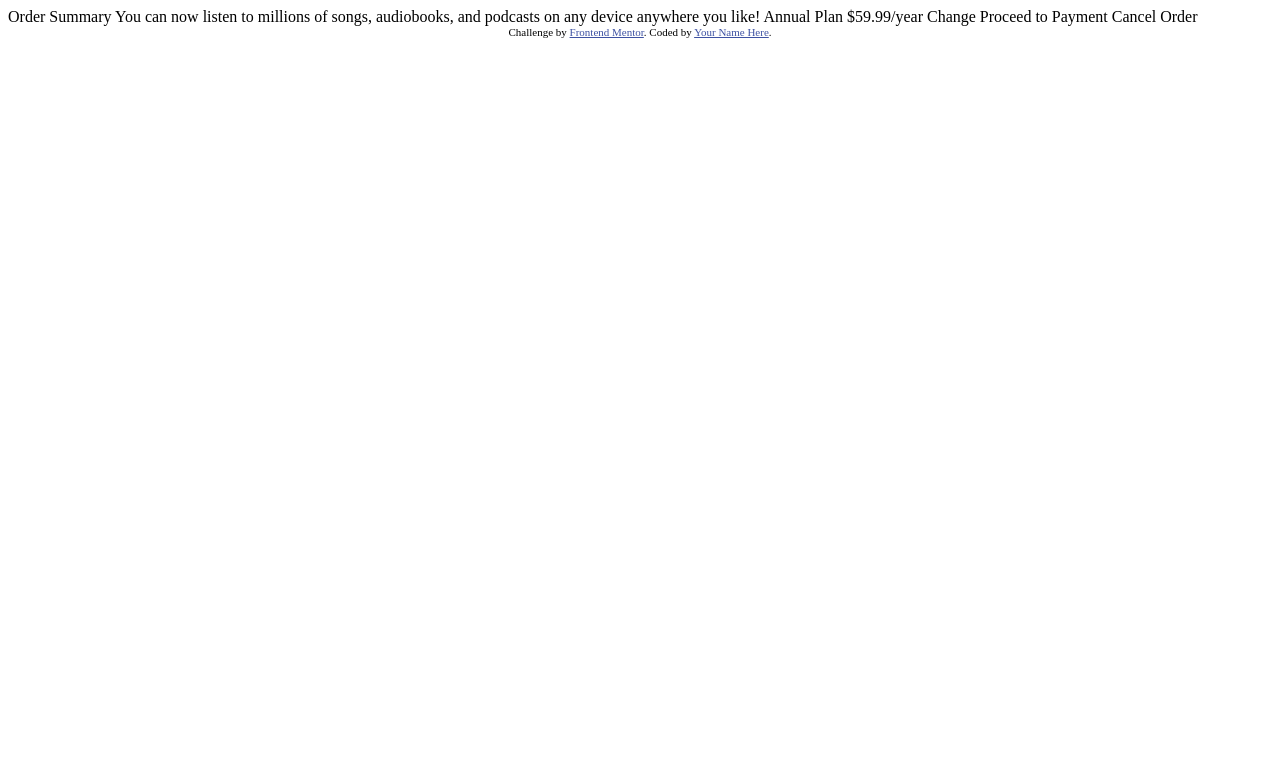
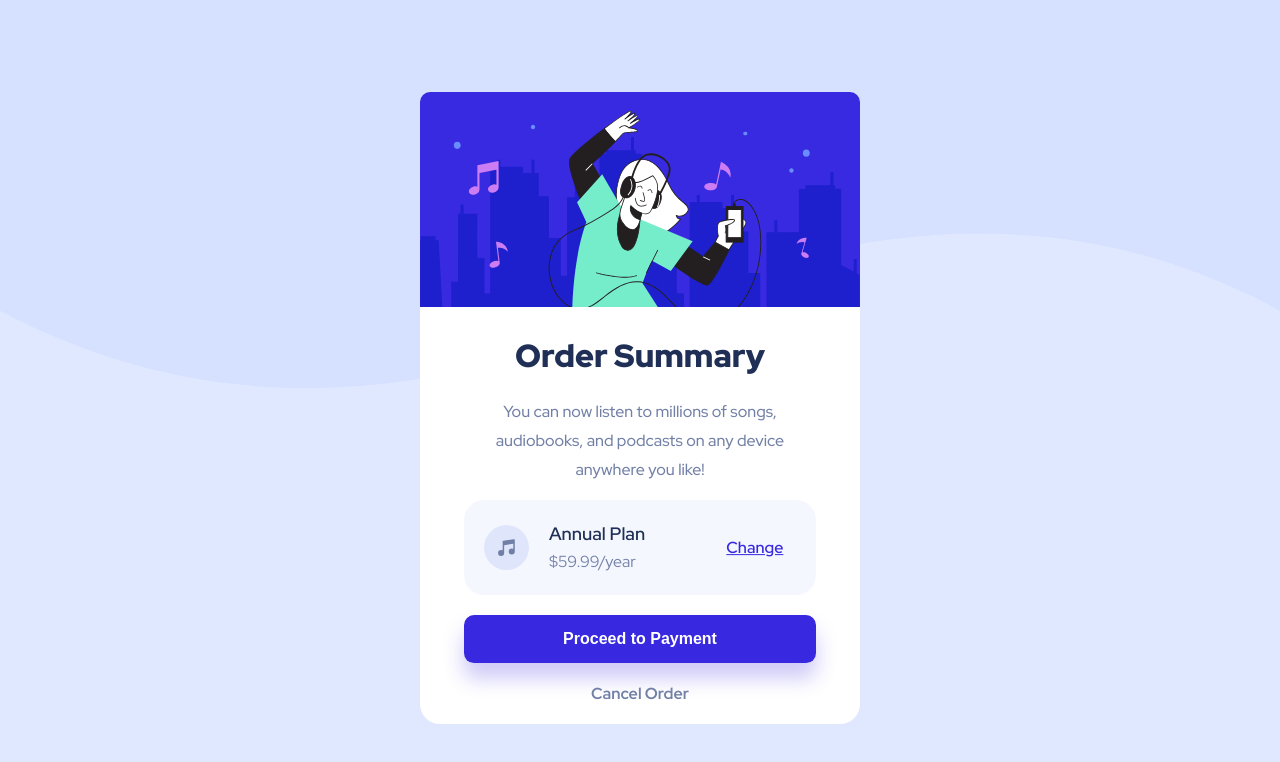
Before and after one commit to phanindra28/order-summary, a plain HTML site: page index.html in a window 1280 px wide. Drawn offline with Linux system fonts and the light colour scheme.

Commit message:
Phani | Add styles

```diff
--- a/index.html
+++ b/index.html
@@ -2,37 +2,56 @@
 <html lang="en">
 <head>
     <meta charset="UTF-8">
-  <meta name="viewport" content="width=device-width, initial-scale=1.0"> <!-- displays site properly based on user's device -->
+    <meta name="viewport" content="width=device-width, initial-scale=1.0">
+    <!-- displays site properly based on user's device -->
 
     <link rel="icon" type="image/png" sizes="32x32" href="./images/favicon-32x32.png">
     <link rel="stylesheet" href="./styles.css">
+    <link rel="preconnect" href="https://fonts.googleapis.com">
+    <link rel="preconnect" href="https://fonts.gstatic.com" crossorigin>
+    <link href="https://fonts.googleapis.com/css2?family=Red+Hat+Display:ital,wght@0,300..900;1,300..900&display=swap"
+          rel="stylesheet">
+
 
     <title>Frontend Mentor | Order summary card</title>
 
     <!-- Feel free to remove these styles or customise in your own stylesheet 👍 -->
     <style>
-    .attribution { font-size: 11px; text-align: center; }
-    .attribution a { color: hsl(228, 45%, 44%); }
+        .attribution {
+            font-size: 11px;
+            text-align: center;
+        }
+
+        .attribution a {
+            color: hsl(228, 45%, 44%);
+        }
     </style>
 </head>
 <body>
+<div class="order-card">
+    <img src="./images/illustration-hero.svg" alt="illustration-hero" width="100%"/>
+    <h1 class="title">Order Summary</h1>
 
-  Order Summary
+    <p class="info">You can now listen to millions of songs, audiobooks, and podcasts on any
+        device anywhere you like!</p>
 
-  You can now listen to millions of songs, audiobooks, and podcasts on any
-  device anywhere you like!
+    <div class="plan">
+        <img src="./images/icon-music.svg" alt="icon-music" width="45px"/>
+        <div class="plan-heading">
+            <span class="plan-title">Annual Plan</span>
+            <span class="plan-cost">$59.99/year</span>
+        </div>
+        <a href="#" class="change">Change</a>
+    </div>
 
-  Annual Plan
-  $59.99/year
+    <button class="payment">Proceed to Payment</button>
+    <div class="cancel"> Cancel Order</div>
 
-  Change
-
-  Proceed to Payment
-  Cancel Order
-
+</div>
 <div class="attribution">
     Challenge by <a href="https://www.frontendmentor.io?ref=challenge" target="_blank">Frontend Mentor</a>.
-    Coded by <a href="#">Your Name Here</a>.
+    Coded by <a href="#">Phanindra</a>.
 </div>
+
 </body>
 </html>
--- a/styles.css
+++ b/styles.css
@@ -0,0 +1,106 @@
+body {
+    height: 100dvh;
+    font-family: "Red Hat Display", sans-serif;
+    font-optical-sizing: auto;
+    text-align: center;
+    background: url(images/pattern-background-desktop.svg), hsl(225, 100%, 94%);
+    background-repeat: no-repeat;
+    background-size: contain;
+}
+
+.order-card {
+    border-radius: 20px;
+    position: relative;
+    left: 50%;
+    top: 50%;
+    transform: translate(-50%, -50%);
+    width: 440px;
+    background-color: white;
+}
+
+img {
+    border-radius: 10px 10px 0 0;
+}
+
+.title {
+    text-align: center;
+    color: hsl(223, 47%, 23%);
+    font-weight: 900;
+}
+
+.info {
+    color: hsl(224, 23%, 55%);
+    margin-inline: 3rem;
+    font-weight: 500;
+    line-height: 1.8;
+}
+
+.plan {
+    display: grid;
+    grid-template-columns: 65px 2fr 1fr;
+    margin-inline: 10%;
+    padding: 20px;
+    border-radius: 20px;
+    background-color: hsl(225, 100%, 98%);
+    align-items: center;
+}
+
+.plan-heading {
+    display: flex;
+    flex-direction: column;
+    text-align: left;
+    line-height: 1.6;
+}
+
+.plan-title {
+    font-size: 18px;
+    font-weight: 600;
+    color: hsl(223, 47%, 23%);
+}
+
+.plan-cost {
+    color: hsl(224, 23%, 55%);
+}
+
+.change {
+    color: hsl(245, 75%, 52%);
+    font-weight: 600;
+}
+
+.change:active, .change:hover {
+    text-decoration: none;
+    opacity: 0.7;
+    /*cursor: pointer;*/
+}
+
+.payment {
+    color: white;
+    background-color: hsl(245, 75%, 52%);
+    width: 80%;
+    margin: 20px 10%;
+    border-radius: 10px;
+    border: none;
+    cursor: pointer;
+    height: 48px;
+    font-size: 16px;
+    font-weight: 600;
+    box-shadow: 0 15px 20px 0 hsla(245, 75%, 52%, .25);
+}
+
+.payment:active, .payment:hover {
+    opacity: 0.7;
+    cursor: pointer;
+}
+
+.cancel {
+    font-size: 16px;
+    font-weight: 700;
+    cursor: pointer;
+    color: hsl(224, 23%, 55%);
+    padding-bottom: 20px;
+}
+
+.cancel:active, .cancel:hover {
+    cursor: pointer;
+    color: hsl(223, 47%, 23%);
+}
```
Lines whose indentation alone changed are shown as unchanged.
